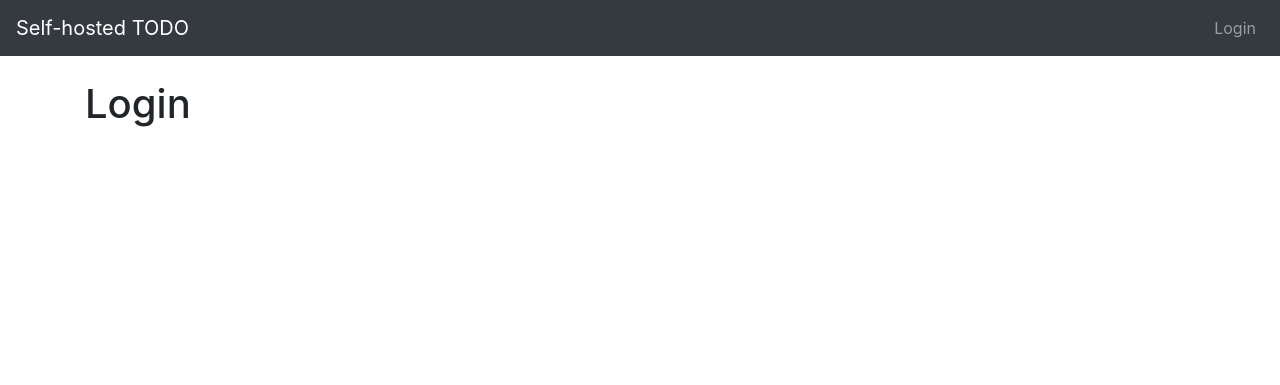
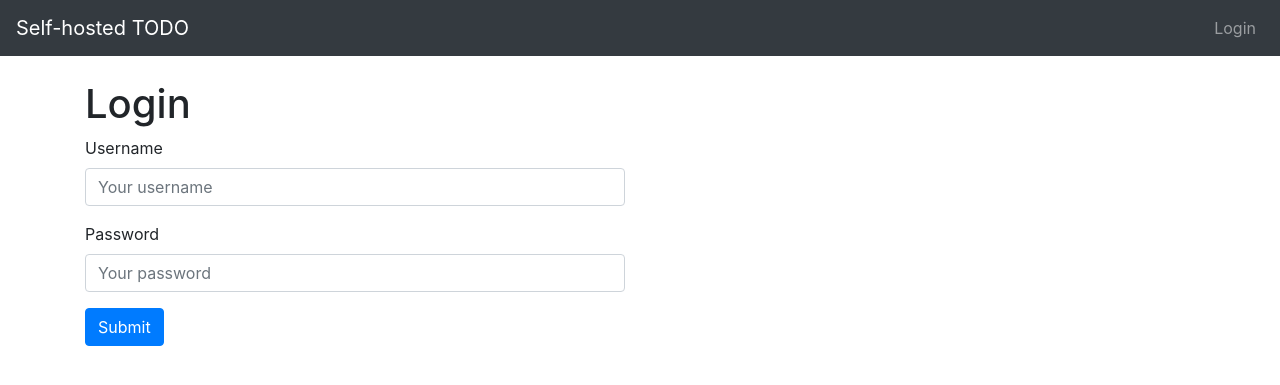
Before and after one commit to ramuta/ninjatodo, a Flask app: page /login in a window 1280 px wide. Shown: the top 385 px of the page. Run offline with Flask 2, Linux system fonts and the light colour scheme; some libraries are stand-ins or nearby versions.

Commit message:
login system implemented

```diff
--- a/handlers/public.py
+++ b/handlers/public.py
@@ -1,4 +1,6 @@
-from flask import render_template, request, redirect, url_for
+import os
+
+from flask import render_template, request, redirect, url_for, abort, make_response
 
 from models.user import User
 
@@ -8,7 +10,39 @@ def index():
 
 
 def login():
-    return render_template("public/login.html")
+    if request.method == "GET":
+        return render_template("public/login.html")
+
+    elif request.method == "POST":
+        username = request.form.get("login-username")
+        password = request.form.get("login-password")
+
+        if username and password:
+            # find a User with this username (if it doesn't exist: 404)
+            user = User.get_by_username(username=username)
+
+            if not user:
+                return abort(404)
+
+            # check if passwords match (if not: 403)
+            if User.is_password_valid(user=user, password=password):
+                # if passwords match, generate a session token and save its hash in the database
+                session_token = User.generate_session_token(user=user, request=request)
+
+                # prepare a response and then store the token in a cookie
+                response = make_response(redirect(url_for("public.index")))
+
+                # on localhost don't make the cookie secure and http-only (but on production it should be)
+                cookie_secure_httponly = False
+                if os.getenv('GAE_ENV', '').startswith('standard'):
+                    cookie_secure_httponly = True
+
+                # store the token in a cookie
+                response.set_cookie(key="ninja-todo-session", value=session_token, secure=cookie_secure_httponly,
+                                    httponly=cookie_secure_httponly)
+                return response
+
+        return abort(403)
 
 
 def first_admin_registration():
@@ -22,6 +56,7 @@ def first_admin_registration():
     # if such user does not exist, enable the option to set the first admin via first-admin-register.html
     if request.method == "GET":
         return render_template("public/first-admin-register.html")
+
     elif request.method == "POST":
         username = request.form.get("first-admin-username")
         password = request.form.get("first-admin-password")
--- a/templates/public/first-admin-register.html
+++ b/templates/public/first-admin-register.html
@@ -21,17 +21,17 @@
             <form method="post">
                 <div class="form-group">
                     <label for="usernameInput">Username</label>
-                    <input type="text" class="form-control" id="usernameInput" placeholder="Enter username" name="first-admin-username">
+                    <input type="text" class="form-control" id="usernameInput" placeholder="Enter username" name="first-admin-username" required>
                 </div>
 
                 <div class="form-group">
                     <label for="passwordInput">Password</label>
-                    <input type="password" class="form-control" id="passwordInput" placeholder="Password" name="first-admin-password">
+                    <input type="password" class="form-control" id="passwordInput" placeholder="Password" name="first-admin-password" required>
                 </div>
 
                 <div class="form-group">
                     <label for="repeatInput">Repeat password</label>
-                    <input type="password" class="form-control" id="repeatInput" placeholder="Repeat password" name="first-admin-repeat">
+                    <input type="password" class="form-control" id="repeatInput" placeholder="Repeat password" name="first-admin-repeat" required>
                 </div>
 
                 <button type="submit" class="btn btn-primary">Submit</button>
--- a/templates/public/login.html
+++ b/templates/public/login.html
@@ -5,5 +5,23 @@
 {% block content %}
 <div class="container mt-4">
     <h1>Login</h1>
+
+    <div class="row">
+        <div class="col-md-6">
+            <form method="post">
+                <div class="form-group">
+                    <label for="usernameInput">Username</label>
+                    <input type="text" class="form-control" id="usernameInput" placeholder="Your username" name="login-username" required>
+                </div>
+
+                <div class="form-group">
+                    <label for="passwordInput">Password</label>
+                    <input type="password" class="form-control" id="passwordInput" placeholder="Your password" name="login-password" required>
+                </div>
+
+                <button type="submit" class="btn btn-primary">Submit</button>
+            </form>
+        </div>
+    </div>
 </div>
 {% endblock content %}
```
Also changed, not shown: models/user.py (+45 -2 lines), main.py (line endings or trailing spaces).
